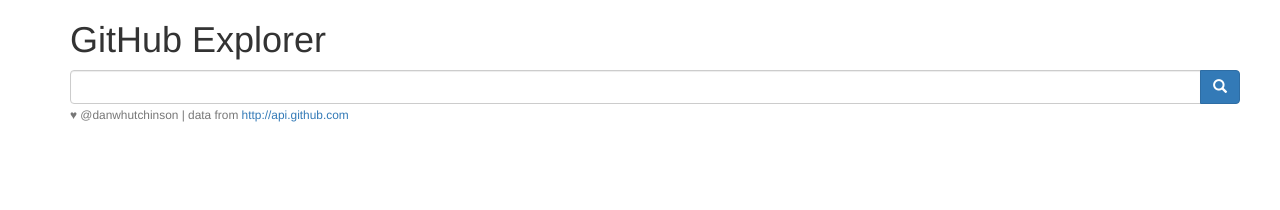
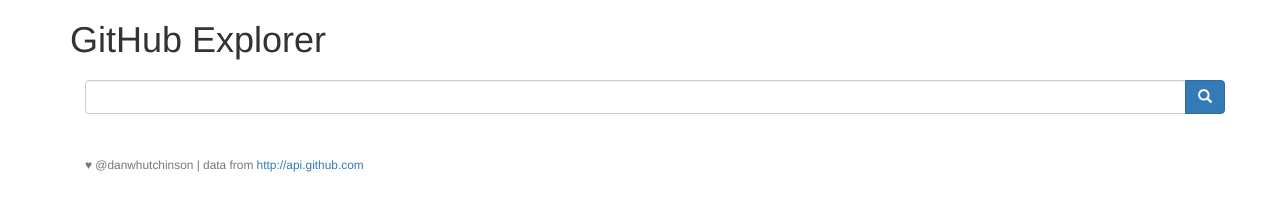
Before and after one commit to danielhutchinson/github-explorer, a website: page src/index.html in a window 1280 px wide. Drawn offline with nearby package versions, Linux system fonts and the light colour scheme; some packages are replaced by stand-ins of ours.

Commit message:
update css

```diff
--- a/src/styles/main.css
+++ b/src/styles/main.css
@@ -1,3 +1,7 @@
+.row {
+	margin: 10px 0;
+}
+
 ul.profile-list li {
 	width: 16.66%;
 	padding: 10px 5px;
```
